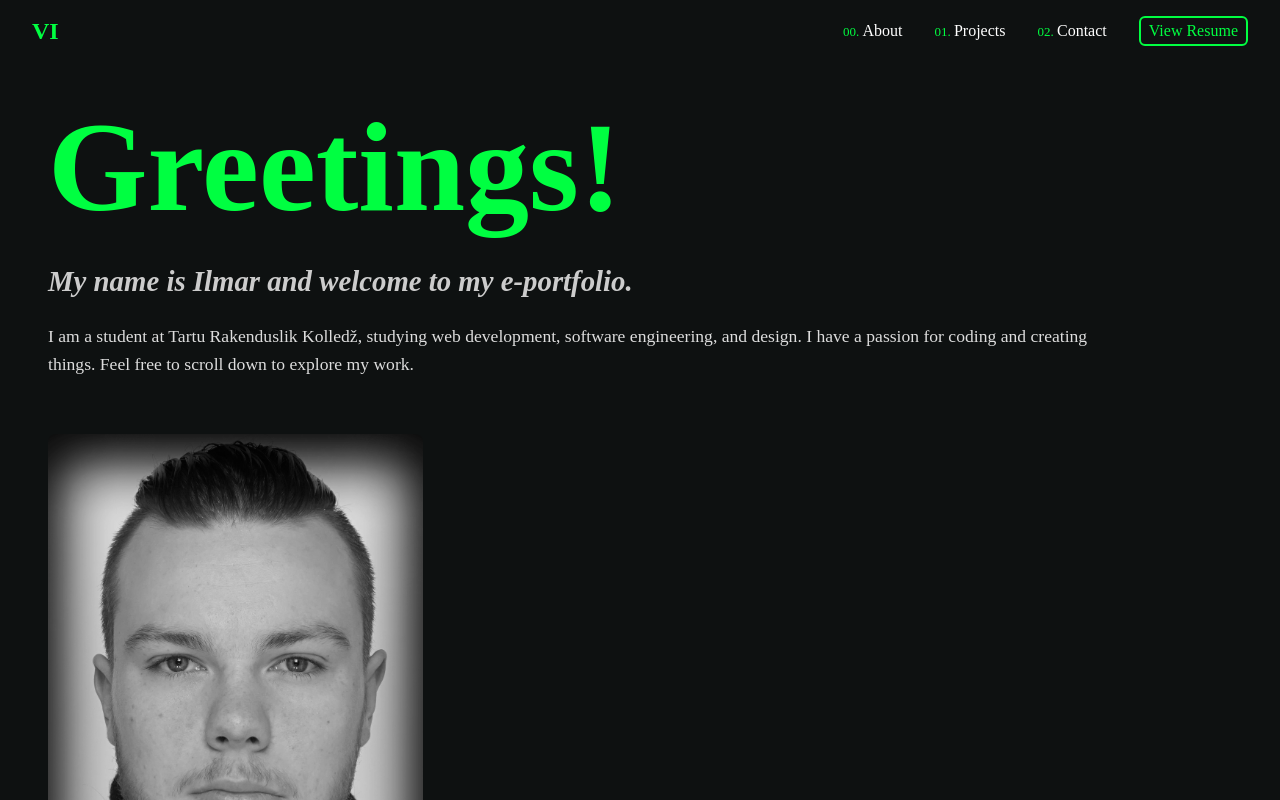
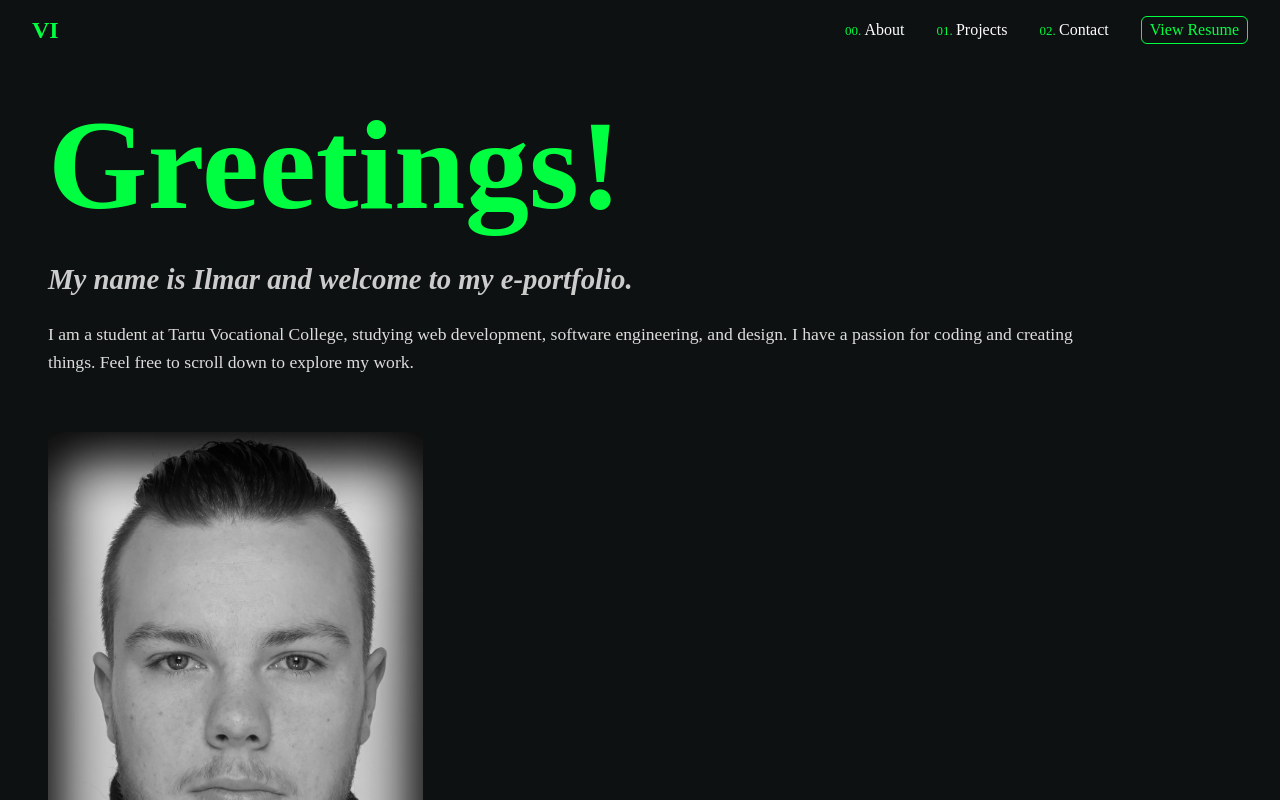
Before and after one commit to ilmarIV/portfolio, a React (Create React App) app: page / in a window 1280 px wide. Shown: the top 800 px of the page. Built offline with nearby package versions, Linux system fonts and the light colour scheme.

Commit message:
dunno some changes

```diff
--- a/src/components/main_components/Navbar.css
+++ b/src/components/main_components/Navbar.css
@@ -72,7 +72,7 @@
   border-radius: 6px;
   text-decoration: none;
   cursor: pointer;
-  border: 2px solid #00FF41;
+  border: 1px solid #00FF41;
   white-space: nowrap;
 }
 
@@ -86,6 +86,7 @@
   flex-direction: column;
   cursor: pointer;
   gap: 5px;
+  padding-right: 10px;
 }
 
 .bar {
--- a/src/components/main_components/Showcase.js
+++ b/src/components/main_components/Showcase.js
@@ -9,7 +9,7 @@ const Showcase = () => {
         <h1>Greetings!</h1>
         <h3>My name is Ilmar and welcome to my e-portfolio.</h3>
         <p>
-          I am a student at Tartu Rakenduslik Kolledž, studying web development,
+          I am a student at Tartu Vocational College, studying web development,
           software engineering, and design. I have a passion for coding and creating
           things. Feel free to scroll down to explore my work.
         </p>
```
